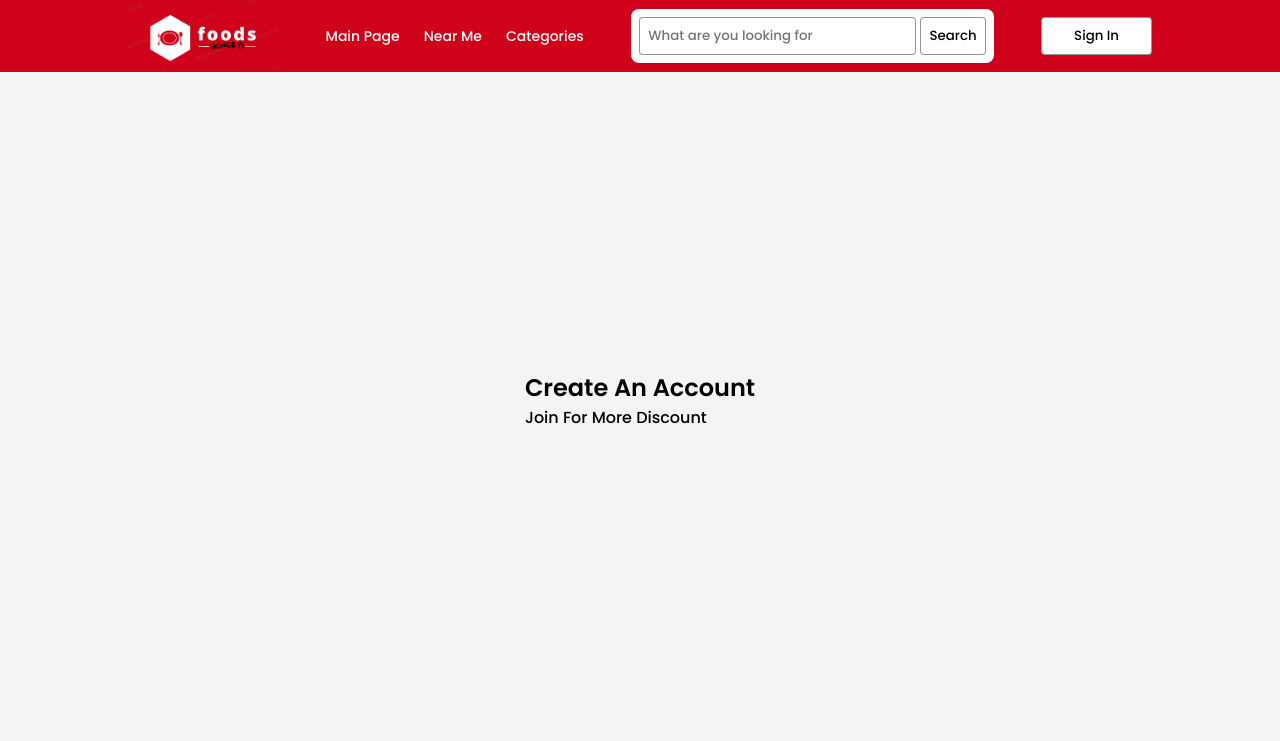
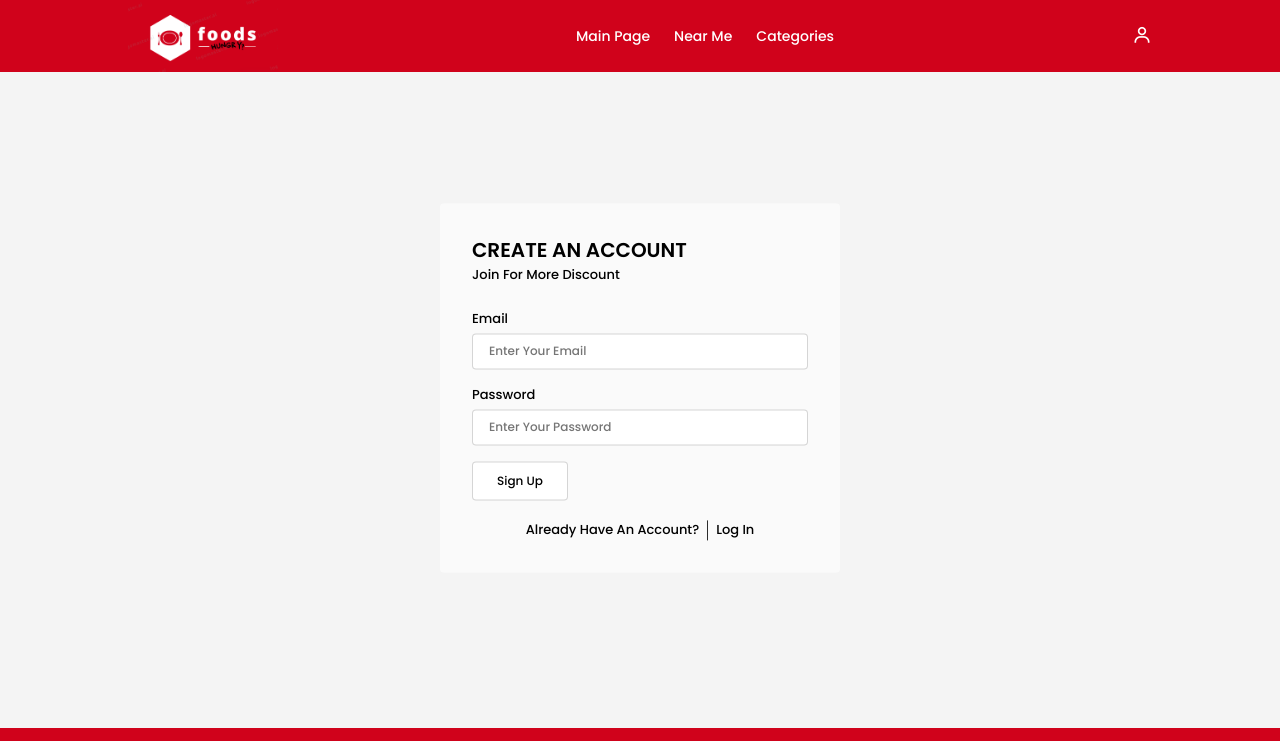
Before and after one commit to Ramly23/food-website, a website built with Vite: page signup.html in a window 1280 px wide. Shown: the top 741 px of the page. Built offline with nearby package versions, Linux system fonts and the light colour scheme.

Commit message:
Added signup.html

```diff
--- a/css/index/footer.css
+++ b/css/index/footer.css
@@ -41,14 +41,11 @@ footer {
   justify-content: center;
 }
 
-.footer__description {
-  width: 100%;
-}
-
 .footer__description p {
   color: #fff;
   font-size: 14px;
   text-align: center;
+  max-width: 320px;
 }
 
 .contact,
--- a/css/index/header.css
+++ b/css/index/header.css
@@ -16,6 +16,18 @@
 .nav img {
   width: 150px;
   object-fit: contain;
+}
+
+.nav__icon {
+  display: flex;
+  align-items: center;
+  column-gap: 0.4rem;
+}
+
+.nav__icon a {
+  text-decoration: none;
+  height: 21px;
+  color: #fff;
 }
 
 .nav .bx-menu {
@@ -39,6 +51,11 @@
   font-size: 1.5rem;
   color: #fff;
   padding-right: 1.5rem;
+}
+
+.bx-user {
+  font-size: 1.25rem;
+  height: initial;
 }
 
 .nav__container-mobile {
@@ -106,44 +123,21 @@
   transition: 0.3s ease-in-out;
 }
 
-.nav__search button:hover,
-.nav__button:hover {
+.nav__search button:hover {
   color: #fff;
   background: var(--Red);
   border: 1px solid #fff;
   transition: 0.3s ease-in-out;
 }
 
-.nav__button {
-  padding: 0.5rem 2rem;
-  background-color: #fff;
-  border-radius: 0.25rem;
-  border: 1px solid rgba(46, 45, 45, 0.5);
-  font-family: var(--Poppins);
-  transition: 0.3s ease-in-out;
-}
-
 .nav__container-mobile .nav__bar,
-.nav__container-mobile .nav__search,
-.nav__container-mobile .nav__button {
+.nav__container-mobile .nav__search {
   display: block;
 }
 
 .nav__bar,
-.nav__search,
-.nav__button {
+.nav__search {
   display: none;
-}
-
-.nav__button a {
-  text-decoration: none;
-  color: black;
-  transition: color 0.3s ease-in-out;
-}
-
-.nav__button:hover a {
-  color: #fff;
-  transition: color 0.3s ease-in-out;
 }
 
 @media screen and (min-width: 1024px) {
@@ -156,8 +150,7 @@
   }
 
   .nav__bar,
-  .nav__search,
-  .nav__button {
+  .nav__search {
     display: block;
   }
 
@@ -172,13 +165,4 @@
   .nav__bar ul li a {
     color: #fff;
   }
-
-  .nav__button:hover {
-    background: #fff;
-    color: var(--Red);
-  }
-
-  .nav__button:hover a {
-    color: var(--Red);
-  }
 }
--- a/css/index/signup.css
+++ b/css/index/signup.css
@@ -1,6 +1,7 @@
 .card__container {
   position: relative;
-  min-height: 100vh;
+  min-height: 85vh;
+  margin-top: 3rem;
 }
 
 .card__content {
@@ -8,4 +9,94 @@
   top: 50%;
   left: 50%;
   transform: translate(-50%, -50%);
+  width: calc(100% - 3rem);
+  background: rgba(255, 255, 255, 0.6);
+  border-radius: 0.25rem;
+  padding: 2rem;
 }
+
+.card__content h1 {
+  text-transform: uppercase;
+  font-size: 1.25rem;
+}
+
+.card__content p {
+  font-size: 13px;
+}
+
+.card__content > div {
+  margin-top: 1.5rem;
+}
+
+.card__email {
+  margin-bottom: 1rem;
+}
+
+.card__email,
+.card__password {
+  display: flex;
+  flex-direction: column;
+  row-gap: 0.25rem;
+}
+
+.card__email label,
+.card__password label {
+  font-size: 13px;
+}
+
+.card__email input[type=email],
+.card__password input[type=password] {
+  font-family: var(--Poppins);
+  font-size: 12px;
+  padding: 0.5rem 1rem;
+  border: 1px solid rgba(45, 45, 45, 0.2);
+  border-radius: 0.25rem;
+}
+
+.card__content > div button {
+  margin-top: 1rem;
+  padding: 0.6rem 1.5rem;
+  border: 1px solid rgba(45, 45, 45, 0.2);
+  border-radius: 0.25rem;
+  font-family: var(--Poppins);
+  font-size: 12px;
+  background: #fff;
+  transition: 0.3s ease-in-out;
+}
+
+.card__content > div button:hover {
+  transition: 0.3s ease-in-out;
+  background: var(--Red);
+  color: #fff;
+}
+
+.card__login {
+  display: flex;
+  align-items: center;
+  column-gap: 0.5rem;
+  margin-top: 1.25rem;
+  justify-content: center;
+}
+
+.vertical__line {
+  border-left: 1px solid rgba(45, 45, 45, 1);
+  height: 20px;
+}
+
+.card__login a {
+  font-size: 13px;
+  text-decoration: none;
+  color: black;
+  transition: color 0.3s ease-in-out;
+}
+
+.card__login a:hover {
+  transition: color 0.3s ease-in-out;
+  color: var(--Red);
+}
+
+@media screen and (min-width: 576px) {
+  .card__content {
+    width: 400px;
+  }
+}
--- a/signup.html
+++ b/signup.html
@@ -26,9 +26,6 @@
       <nav class="nav container" data-aos="fade-down">
         <img src="assets/images/foods.png" alt="food" />
 
-        <i class="bx bx-menu show"></i>
-        <i class="bx bx-x"></i>
-
         <div class="nav__bar">
           <ul>
             <li><a href="index.html">Main Page</a></li>
@@ -37,12 +34,11 @@
           </ul>
         </div>
 
-        <div class="nav__search">
-          <input type="text" placeholder="What are you looking for" />
-          <button>Search</button>
+        <div class="nav__icon">
+          <a href="signup.html"><i class="bx bx-user"></i></a>
+          <i class="bx bx-menu show"></i>
+          <i class="bx bx-x"></i>
         </div>
-
-        <button class="nav__button"><a href="signup.html">Sign In</a></button>
       </nav>
 
       <div class="nav__container-mobile">
@@ -53,13 +49,6 @@
             <li><a href="#">Categories</a></li>
           </ul>
         </div>
-
-        <div class="nav__search">
-          <input type="text" placeholder="What are you looking for" />
-          <button>Search</button>
-        </div>
-
-        <button class="nav__button"><a href="signup.html">Sign In</a></button>
       </div>
     </header>
 
@@ -70,11 +59,37 @@
             <h1>Create An Account</h1>
             <p>Join For More Discount</p>
 
-            <!-- Email -->
-            <!-- Password -->
-            <!-- Button -->
+            <div>
+              <!-- Email -->
+              <div class="card__email">
+                <label for="email">Email</label>
+                <input
+                  type="email"
+                  name="email"
+                  placeholder="Enter Your Email"
+                />
+              </div>
+              <!-- Password -->
+              <div class="card__password">
+                <label for="password">Password</label>
+                <input
+                  type="password"
+                  name="password"
+                  placeholder="Enter Your Password"
+                />
+              </div>
 
-            <!-- Already have account Log in -->
+              <!-- Button -->
+              <button>Sign Up</button>
+
+              <!-- Already have account Log in -->
+              <div class="card__login">
+                <p>Already Have An Account?</p>
+                <div class="vertical__line"></div>
+                <a href="#">Log In</a>
+              </div>
+
+            </div>
           </div>
         </div>
       </section>
```
Also changed, not shown: index.html (+4 -15 lines), nearme.html (+6 -16 lines), assets/svg/signup.svg (added).
